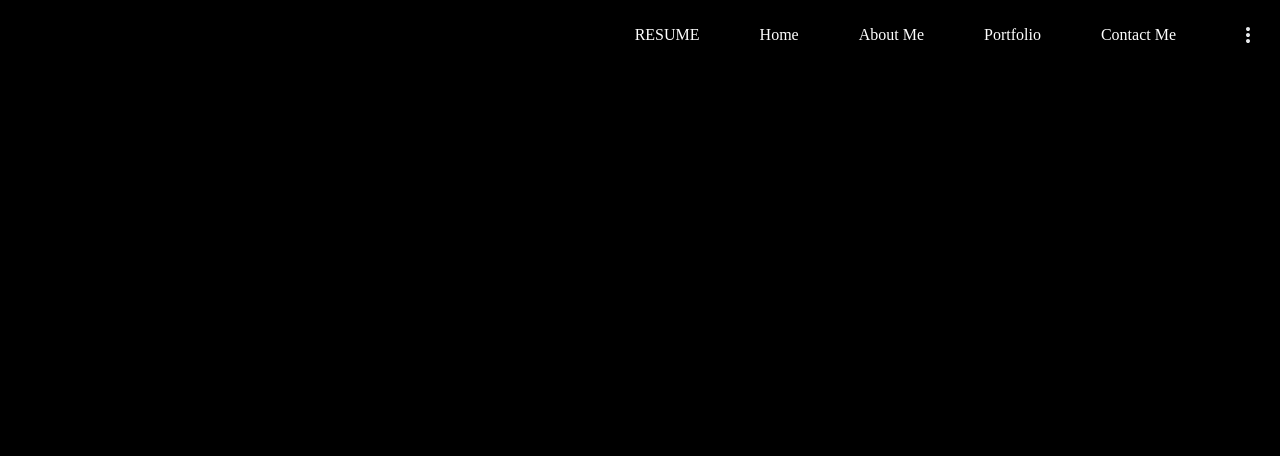
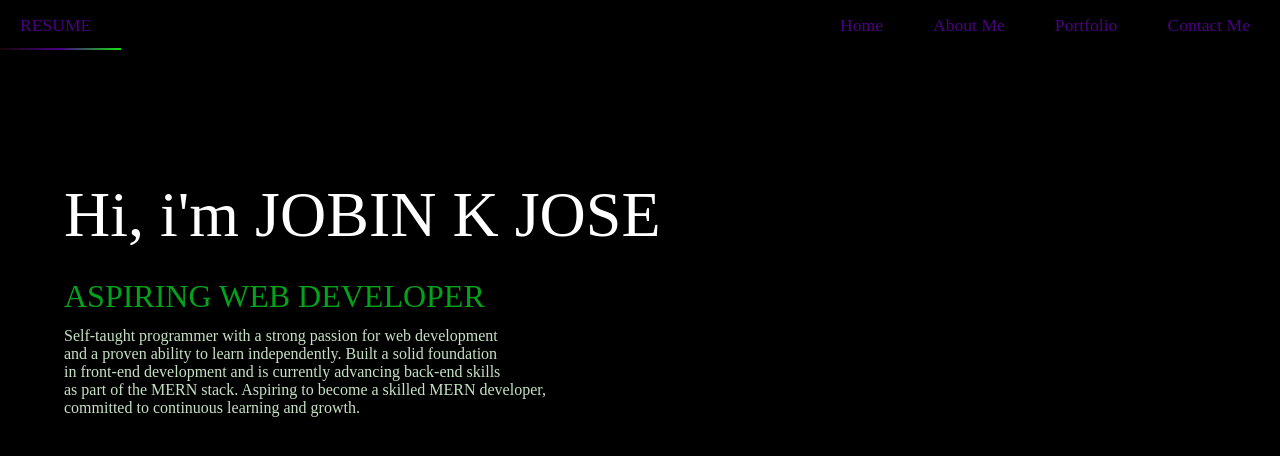
Before and after one commit to JobinFX0/PORTFOLIO, a plain HTML site: page index.html in a window 1280 px wide. Drawn offline with Linux system fonts and the light colour scheme; a web font is replaced by a local one.

Commit message:
3/4 maiPage done

```diff
--- a/index.html
+++ b/index.html
@@ -17,8 +17,13 @@
             <li><a href="" class="nav-list">About Me</a></li>
             <li><a href="" class="nav-list">Portfolio</a></li>
             <li><a href="" class="nav-list">Contact Me</a></li>
-            <li><a href="" class="list-open"><svg xmlns="http://www.w3.org/2000/svg" height="24px" viewBox="0 -960 960 960" width="24px" fill="#e8eaed"><path d="M480-160q-33 0-56.5-23.5T400-240q0-33 23.5-56.5T480-320q33 0 56.5 23.5T560-240q0 33-23.5 56.5T480-160Zm0-240q-33 0-56.5-23.5T400-480q0-33 23.5-56.5T480-560q33 0 56.5 23.5T560-480q0 33-23.5 56.5T480-400Zm0-240q-33 0-56.5-23.5T400-720q0-33 23.5-56.5T480-800q33 0 56.5 23.5T560-720q0 33-23.5 56.5T480-640Z"/></svg></a></li>
+            <!-- <li><a href="" class="list-open"><svg xmlns="http://www.w3.org/2000/svg" height="24px" viewBox="0 -960 960 960" width="24px" fill="#e8eaed"><path d="M480-160q-33 0-56.5-23.5T400-240q0-33 23.5-56.5T480-320q33 0 56.5 23.5T560-240q0 33-23.5 56.5T480-160Zm0-240q-33 0-56.5-23.5T400-480q0-33 23.5-56.5T480-560q33 0 56.5 23.5T560-480q0 33-23.5 56.5T480-400Zm0-240q-33 0-56.5-23.5T400-720q0-33 23.5-56.5T480-800q33 0 56.5 23.5T560-720q0 33-23.5 56.5T480-640Z"/></svg></a></li> -->
         </ul>
     </nav>
+<div class="main-div">
+    <div class="greetings">Hi, i'm JOBIN K JOSE</div>
+    <div class="role">ASPIRING WEB DEVELOPER</div>
+    <div class="about-summary">Self-taught programmer with a strong passion for web development <br> and a proven ability to learn independently. Built a solid foundation <br> in front-end development and is currently advancing back-end skills <br> as part of the MERN stack. Aspiring to become a skilled MERN developer, <br> committed to continuous learning and growth.</div>
+</div>
 </body>
 </html>
--- a/style.css
+++ b/style.css
@@ -2,9 +2,10 @@
     margin: 0;
     padding: 0;
     font-family: "Parkinsans","sans-serif";
-    ;
+
 }
 body{
+    color: white;
     background-color: black;
 }
 nav ul{
@@ -13,18 +14,62 @@ nav ul{
     display: flex;
     justify-content: flex-end;
     align-items: center;
-    margin: 10px;
+    margin-right: 20%;
 }
 nav li{
     height: 50px;
 }
 nav a {
+    position: relative;
     height: 100%;
-    padding: 0 30px;
+    padding: 0 30px 0 20px;
     text-decoration: none;
     display: flex;
     align-items: center;
-    color: white;
+    color: indigo;
+    white-space: nowrap;
+    font-size: 1.1rem;
+    cursor: pointer;
+}
+.main-div{
+    /* display: flex; */
+}
+.greetings{
+    font-size: 4rem;
+    padding-top:  10%;
+    padding-left:5%;
 
-    /* border: 10px solid ; */
 }
+.role{
+    font-size: 2rem;
+    color: rgba(5, 248, 45, 0.653);
+    padding-left: 5%;
+    padding-top: 2%;
+}
+.about-summary{
+    font-size: 1rem;
+    padding:1% 0px 0px 5% ;
+    color: rgb(198, 226, 196);
+}
+
+
+nav li:first-child{
+    margin-right: auto;
+}
+nav a::after{
+    content: '';
+    position: absolute;
+    left: 0;
+    bottom: 0;
+    width: 100%;
+    height: 2px;
+    background: linear-gradient(to right,rgb(22, 7, 7),indigo, rgb(18, 228, 18));
+    transform: scaleX(0);
+    transform-origin: right;
+    transition: transform 0.3s ease-in-out;
+
+}
+nav a:hover::after{
+    transform: scaleX(1);
+    transform-origin: left;
+}
```
